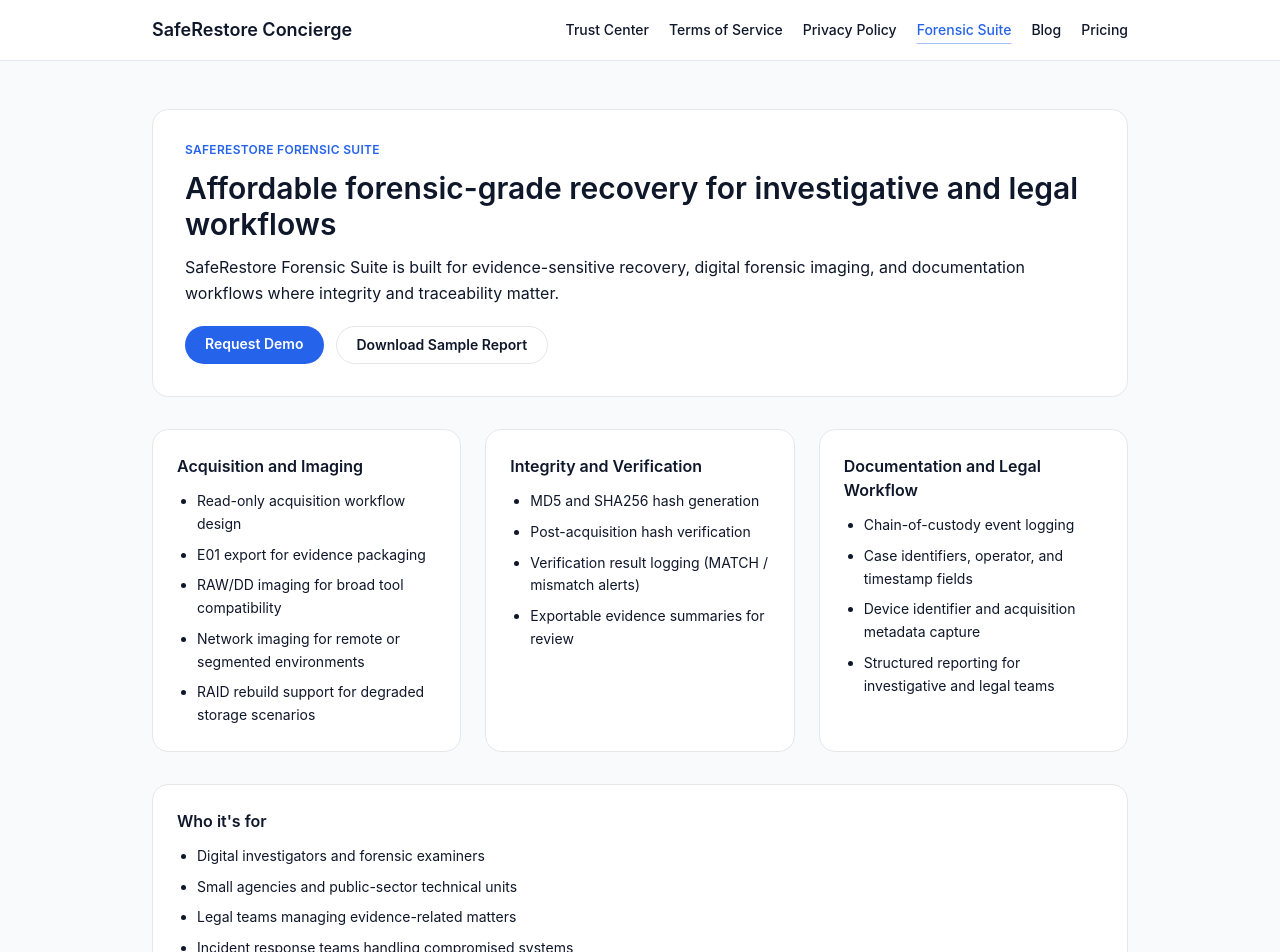
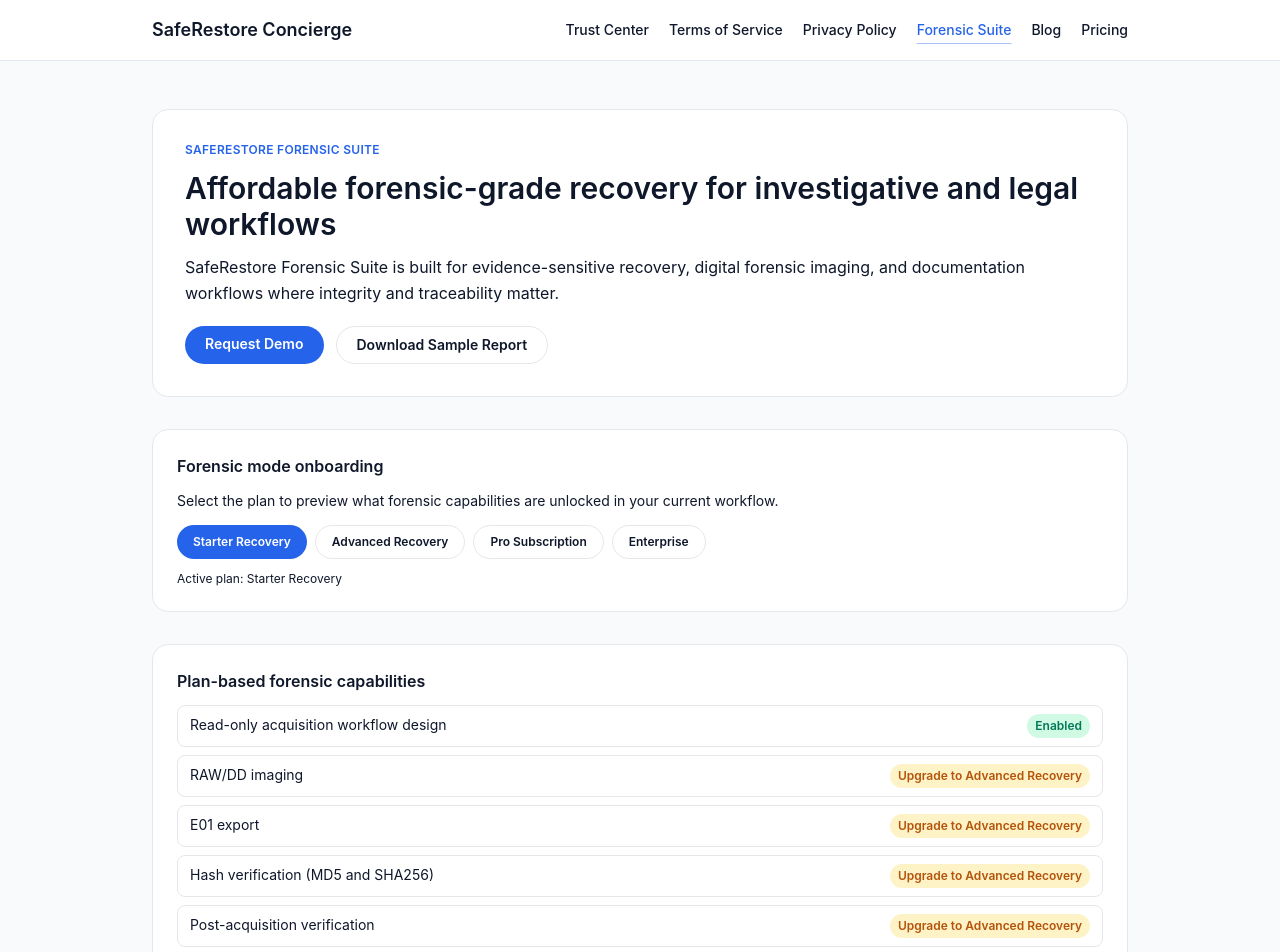
Before and after one commit to carter961995-wq/saferestore, a React (Vite) app: page /forensic in a window 1280 px wide. Shown: the top 952 px of the page. Built offline with nearby package versions, Linux system fonts and the light colour scheme.

Commit message:
feat: add plan-based forensic onboarding and feature gating

```diff
--- /dev/null
+++ b/src/lib/planAccess.js
@@ -0,0 +1,48 @@
+const PLAN_STORAGE_KEY = "saferestore_plan";
+
+export const PLAN_ORDER = ["starter", "advanced", "pro", "enterprise"];
+
+export const PLAN_LABELS = {
+  starter: "Starter Recovery",
+  advanced: "Advanced Recovery",
+  pro: "Pro Subscription",
+  enterprise: "Enterprise",
+};
+
+export const FEATURE_REQUIREMENTS = {
+  readOnlyAcquisition: "starter",
+  rawDdImaging: "advanced",
+  e01Export: "advanced",
+  hashVerification: "advanced",
+  postAcquisitionVerification: "advanced",
+  chainOfCustody: "advanced",
+  raidRebuild: "pro",
+  networkImaging: "pro",
+  governanceControls: "enterprise",
+};
+
+function planRank(plan) {
+  const idx = PLAN_ORDER.indexOf(plan);
+  return idx === -1 ? 0 : idx;
+}
+
+export function getCurrentPlan() {
+  if (typeof window === "undefined") return "starter";
+  const stored = window.localStorage.getItem(PLAN_STORAGE_KEY);
+  return PLAN_ORDER.includes(stored) ? stored : "starter";
+}
+
+export function setCurrentPlan(plan) {
+  if (typeof window === "undefined") return;
+  if (!PLAN_ORDER.includes(plan)) return;
+  window.localStorage.setItem(PLAN_STORAGE_KEY, plan);
+}
+
+export function isFeatureEnabled(plan, featureKey) {
+  const requiredPlan = FEATURE_REQUIREMENTS[featureKey] || "starter";
+  return planRank(plan) >= planRank(requiredPlan);
+}
+
+export function requiredPlanForFeature(featureKey) {
+  return FEATURE_REQUIREMENTS[featureKey] || "starter";
+}
--- a/src/pages/ForensicPage.jsx
+++ b/src/pages/ForensicPage.jsx
@@ -1,33 +1,50 @@
+import { useMemo, useState } from "react";
 import { Link } from "react-router-dom";
+import {
+  PLAN_LABELS,
+  PLAN_ORDER,
+  getCurrentPlan,
+  isFeatureEnabled,
+  requiredPlanForFeature,
+  setCurrentPlan,
+} from "../lib/planAccess.js";
 
-const featureGroups = [
+const gatedFeatures = [
   {
-    heading: "Acquisition and Imaging",
-    items: [
-      "Read-only acquisition workflow design",
-      "E01 export for evidence packaging",
-      "RAW/DD imaging for broad tool compatibility",
-      "Network imaging for remote or segmented environments",
-      "RAID rebuild support for degraded storage scenarios",
-    ],
+    key: "readOnlyAcquisition",
+    title: "Read-only acquisition workflow design",
   },
   {
-    heading: "Integrity and Verification",
-    items: [
-      "MD5 and SHA256 hash generation",
-      "Post-acquisition hash verification",
-      "Verification result logging (MATCH / mismatch alerts)",
-      "Exportable evidence summaries for review",
-    ],
+    key: "rawDdImaging",
+    title: "RAW/DD imaging",
   },
   {
-    heading: "Documentation and Legal Workflow",
-    items: [
-      "Chain-of-custody event logging",
-      "Case identifiers, operator, and timestamp fields",
-      "Device identifier and acquisition metadata capture",
-      "Structured reporting for investigative and legal teams",
-    ],
+    key: "e01Export",
+    title: "E01 export",
+  },
+  {
+    key: "hashVerification",
+    title: "Hash verification (MD5 and SHA256)",
+  },
+  {
+    key: "postAcquisitionVerification",
+    title: "Post-acquisition verification",
+  },
+  {
+    key: "chainOfCustody",
+    title: "Chain-of-custody logging",
+  },
+  {
+    key: "raidRebuild",
+    title: "RAID rebuild support",
+  },
+  {
+    key: "networkImaging",
+    title: "Network imaging workflows",
+  },
+  {
+    key: "governanceControls",
+    title: "Governance controls and audit export",
   },
 ];
 
@@ -40,6 +57,29 @@
 ];
 
 export default function ForensicPage() {
+  const [selectedPlan, setSelectedPlanState] = useState(getCurrentPlan());
+
+  const activePlanLabel = useMemo(() => PLAN_LABELS[selectedPlan], [selectedPlan]);
+
+  const featureRows = useMemo(
+    () =>
+      gatedFeatures.map((feature) => {
+        const enabled = isFeatureEnabled(selectedPlan, feature.key);
+        const requiredPlan = requiredPlanForFeature(feature.key);
+        return {
+          ...feature,
+          enabled,
+          requiredPlan,
+        };
+      }),
+    [selectedPlan]
+  );
+
+  const handlePlanSelect = (plan) => {
+    setCurrentPlan(plan);
+    setSelectedPlanState(plan);
+  };
+
   return (
     <section className="space-y-8">
       <section className="space-y-3 rounded-2xl border border-slate-200 bg-white p-8">
@@ -71,20 +111,57 @@
         </div>
       </section>
 
-      <section className="grid gap-6 md:grid-cols-3">
-        {featureGroups.map((group) => (
-          <article
-            key={group.heading}
-            className="rounded-2xl border border-slate-200 bg-white p-6"
-          >
-            <h2 className="text-base font-semibold text-slate">{group.heading}</h2>
-            <ul className="mt-3 list-disc space-y-2 pl-5 text-sm leading-relaxed text-slate-600">
-              {group.items.map((item) => (
-                <li key={item}>{item}</li>
-              ))}
-            </ul>
-          </article>
-        ))}
+      <section className="space-y-3 rounded-2xl border border-slate-200 bg-white p-6">
+        <h2 className="text-base font-semibold text-slate">Forensic mode onboarding</h2>
+        <p className="text-sm leading-relaxed text-slate-600">
+          Select the plan to preview what forensic capabilities are unlocked in
+          your current workflow.
+        </p>
+        <div className="flex flex-wrap gap-2">
+          {PLAN_ORDER.map((plan) => (
+            <button
+              key={plan}
+              type="button"
+              onClick={() => handlePlanSelect(plan)}
+              className={`rounded-full px-4 py-2 text-xs font-semibold transition ${
+                plan === selectedPlan
+                  ? "bg-ocean text-white"
+                  : "border border-slate-200 bg-slate-50 text-slate-600"
+              }`}
+            >
+              {PLAN_LABELS[plan]}
+            </button>
+          ))}
+        </div>
+        <div className="text-xs text-slate-500">Active plan: {activePlanLabel}</div>
+      </section>
+
+      <section className="rounded-2xl border border-slate-200 bg-white p-6">
+        <h2 className="text-base font-semibold text-slate">Plan-based forensic capabilities</h2>
+        <ul className="mt-3 space-y-2 text-sm leading-relaxed text-slate-600">
+          {featureRows.map((feature) => (
+            <li
+              key={feature.key}
+              className="flex flex-wrap items-center justify-between gap-2 rounded-lg border border-slate-100 px-3 py-2"
+            >
+              <span>{feature.title}</span>
+              {feature.enabled ? (
+                <span className="rounded-full bg-emerald-100 px-2 py-1 text-xs font-semibold text-emerald-700">
+                  Enabled
+                </span>
+              ) : (
+                <span className="rounded-full bg-amber-100 px-2 py-1 text-xs font-semibold text-amber-700">
+                  Upgrade to {PLAN_LABELS[feature.requiredPlan]}
+                </span>
+              )}
+            </li>
+          ))}
+        </ul>
+        <div className="mt-4 text-sm">
+          <Link to="/pricing" className="font-semibold text-ocean underline">
+            View pricing and upgrade path
+          </Link>
+        </div>
       </section>
 
       <section className="rounded-2xl border border-slate-200 bg-white p-6">
--- a/src/pages/Pricing.jsx
+++ b/src/pages/Pricing.jsx
@@ -1,7 +1,10 @@
-import { Link } from "react-router-dom";
+import { useMemo, useState } from "react";
+import { Link, useNavigate } from "react-router-dom";
+import { PLAN_LABELS, getCurrentPlan, setCurrentPlan } from "../lib/planAccess.js";
 
 const plans = [
   {
+    id: "starter",
     title: "Starter Recovery",
     price: "$39 one-time",
     description: "Guided recovery for single incidents.",
@@ -11,9 +14,10 @@
       "Basic concierge support",
       "Single case summary export",
     ],
-    button: "Start Starter",
+    button: "Choose Starter",
   },
   {
+    id: "advanced",
     title: "Advanced Recovery",
     price: "$79 one-time",
     description: "For complex or high-priority incidents.",
@@ -23,10 +27,11 @@
       "Advanced scan and workflow guidance",
       "Forensic-friendly evidence packaging",
     ],
-    button: "Start Advanced",
+    button: "Choose Advanced",
     featured: true,
   },
   {
+    id: "pro",
     title: "Pro Subscription",
     price: "$12 / month",
     description: "Ongoing readiness for teams and power users.",
@@ -36,7 +41,7 @@
       "Policy-aware autonomous guidance",
       "Ongoing case tracking and history",
     ],
-    button: "Start Pro",
+    button: "Choose Pro",
   },
 ];
 
@@ -74,8 +79,18 @@
 ];
 
 export default function Pricing() {
+  const navigate = useNavigate();
+  const [selectedPlan, setSelectedPlan] = useState(getCurrentPlan());
+  const activePlanLabel = useMemo(() => PLAN_LABELS[selectedPlan], [selectedPlan]);
+
   const primaryButton =
     "rounded-full bg-ocean px-5 py-2 text-sm font-semibold text-white transition hover:opacity-90 focus-visible:outline-none focus-visible:ring-2 focus-visible:ring-ocean/40";
+
+  const handleChoosePlan = (planId) => {
+    setCurrentPlan(planId);
+    setSelectedPlan(planId);
+    navigate("/forensic");
+  };
 
   return (
     <section className="space-y-8">
@@ -85,6 +100,9 @@
           Choose the plan that matches your recovery complexity. All plans stay
           on official, authorized recovery paths.
         </p>
+        <div className="inline-flex rounded-full bg-slate-100 px-3 py-1 text-xs font-semibold text-slate-600">
+          Active plan: {activePlanLabel}
+        </div>
       </div>
 
       <div className="grid gap-6 md:grid-cols-3">
@@ -112,12 +130,13 @@
                 </li>
               ))}
             </ul>
-            <Link
-              to="/recovery"
+            <button
+              type="button"
+              onClick={() => handleChoosePlan(plan.id)}
               className={`mt-6 inline-flex items-center justify-center ${primaryButton}`}
             >
               {plan.button}
-            </Link>
+            </button>
           </div>
         ))}
       </div>
--- a/src/pages/RecoveryFlowPage.jsx
+++ b/src/pages/RecoveryFlowPage.jsx
@@ -228,6 +228,17 @@
       </div>
 
       <div className="rounded-2xl border border-slate-200 bg-white p-6">
+        <h2 className="text-base font-semibold text-slate">Forensic mode access</h2>
+        <p className="mt-2 text-sm leading-relaxed text-slate-600">
+          Forensic acquisition workflows (E01 export, hash verification, custody logging) are plan-gated.
+          Choose a tier in Pricing to unlock the relevant forensic controls for your case.
+        </p>
+        <div className="mt-3 text-sm">
+          <a href="/pricing" className="font-semibold text-ocean underline">Review forensic plan access</a>
+        </div>
+      </div>
+
+      <div className="rounded-2xl border border-slate-200 bg-white p-6">
         <h2 className="text-base font-semibold text-slate">Your Recovery Plan</h2>
         <p className="mt-2 text-sm leading-relaxed text-slate-600">
           Based on your device and access, the safest recovery path is to use
```
